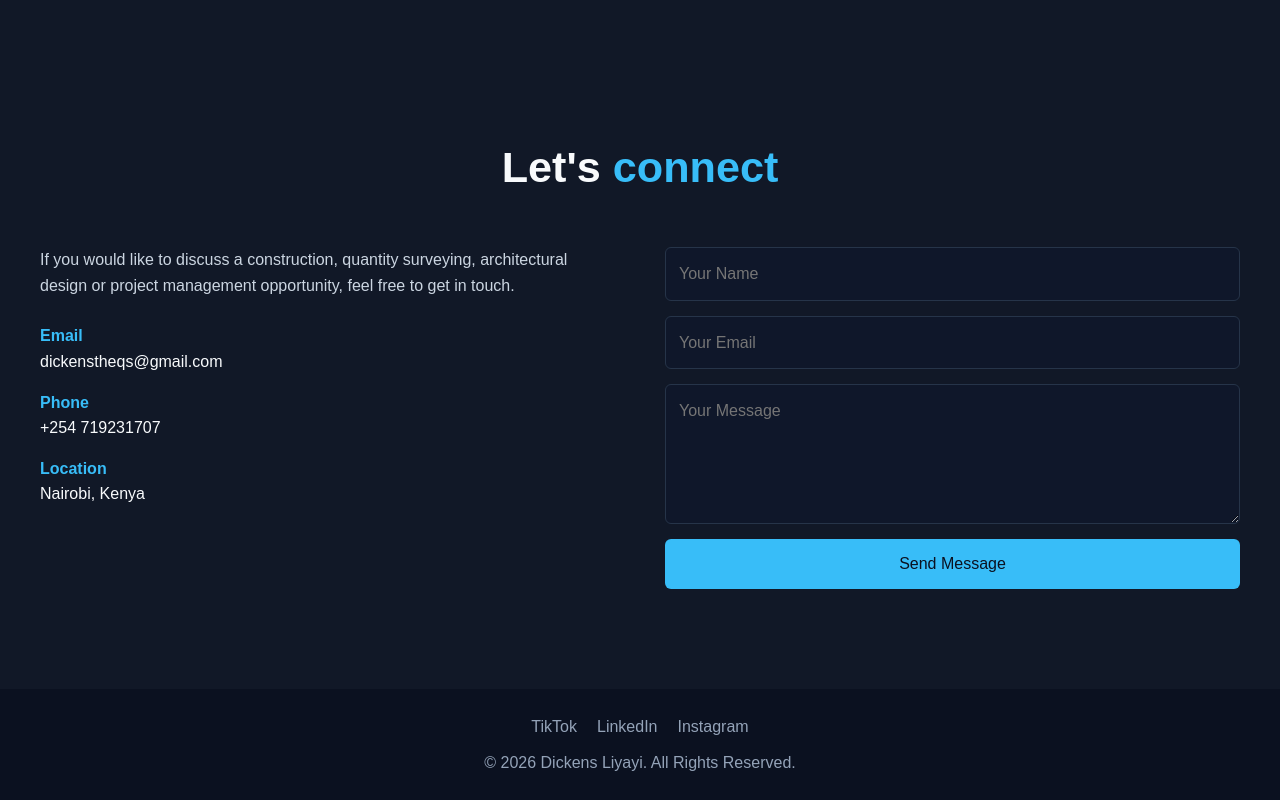
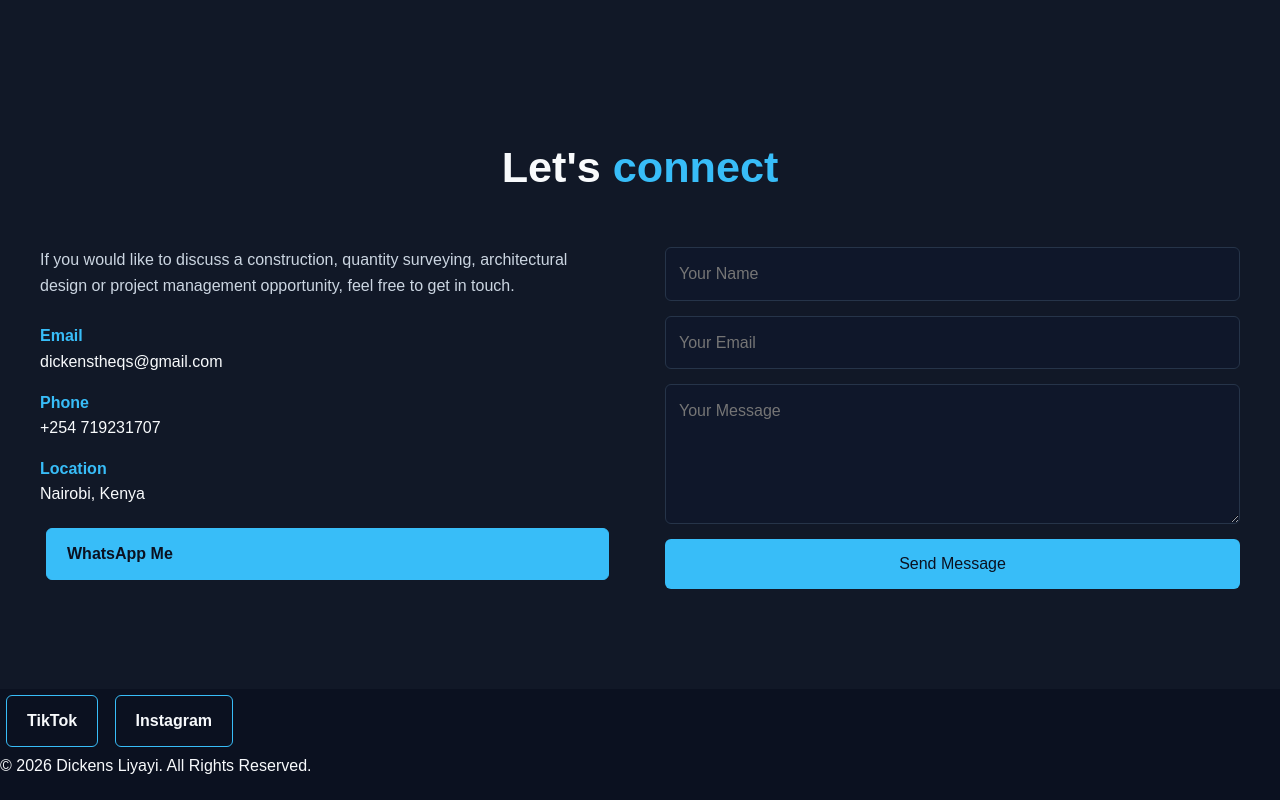
Before and after one commit to samuelmuhati322-cmd/my-portfolio, a plain HTML site: page index.html in a window 1280 px wide. Shown: the part 3147-3947 px from the top of the page. After the commit the page ends 3925 px from the top, so only its background shows below. Drawn offline with Linux system fonts and the light colour scheme.

Commit message:
add the information on it's purpose

```diff
--- a/index.html
+++ b/index.html
@@ -867,6 +867,16 @@
                     </div>
 
 
+                    <a href="https://wa.me/254719231707"
+                     class="social-button whatsapp-button"
+                     target="_blank"
+                     rel="noopener">
+                     WhatsApp Me
+                    </a>
+
+
+
+
                 </div>
 
             </div>
@@ -917,19 +927,19 @@
 
 <footer>
 
-    <div class="social-links">
+    <a href="https://www.tiktok.com/@dicky6875?_r=1&_t=ZS-99ogngoY3rL"
+   target="_blank"
+   rel="noopener"
+   class="social-button">
+    TikTok
+</a>
 
-        <a href="#">
-            TikTok
-        </a>
-
-        <a href="#">
-            LinkedIn
-        </a>
-
-        <a href="#">
-            Instagram
-        </a>
+<a href="https://www.instagram.com/qs.dickens/?utm_source=ig_web_button_share_sheet"
+   target="_blank"
+   rel="noopener"
+   class="social-button">
+    Instagram
+</a>
 
     </div>
 
--- a/style.css
+++ b/style.css
@@ -512,29 +512,31 @@ section {
 /* ============================= */
 /* FOOTER                        */
 /* ============================= */
-
-footer {
-    text-align: center;
-
-    padding: 25px 20px;
-
-    background: #0b1120;
-
-    color: #94a3b8;
+.social-button {
+    display: inline-block;
+    padding: 12px 20px;
+    margin: 6px;
+    border: 1px solid #38bdf8;
+    border-radius: 6px;
+    color: #f8fafc;
+    text-decoration: none;
+    font-weight: 600;
+    transition: 0.3s ease;
 }
 
-.social-links {
-    display: flex;
-
-    justify-content: center;
-
-    gap: 20px;
-
-    margin-bottom: 10px;
+.social-button:hover {
+    background: #38bdf8;
+    color: #0b1120;
 }
 
-.social-links a:hover {
-    color: #38bdf8;
+.whatsapp-button {
+    background: #38bdf8;
+    color: #0b1120;
+}
+
+.whatsapp-button:hover {
+    background: #7dd3fc;
+    color: #0b1120;
 }
 
 /* ============================= */
```
